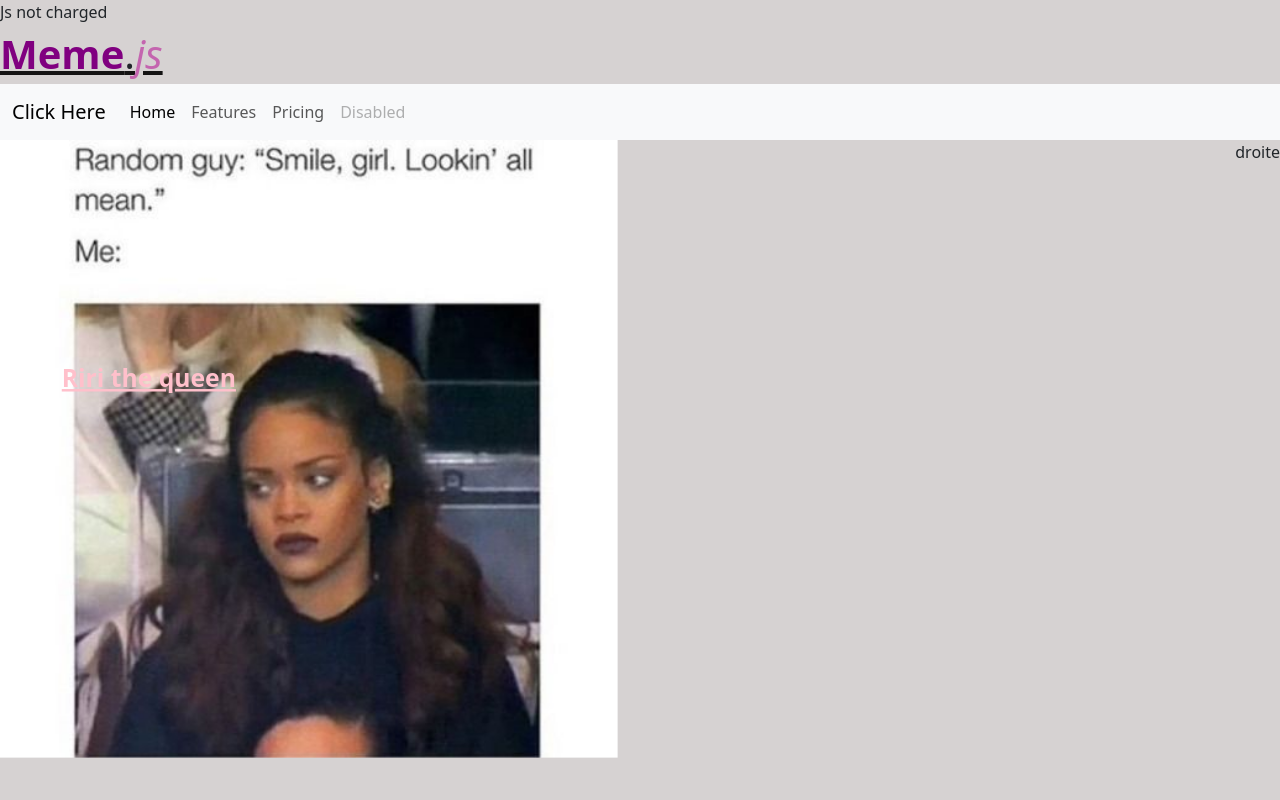
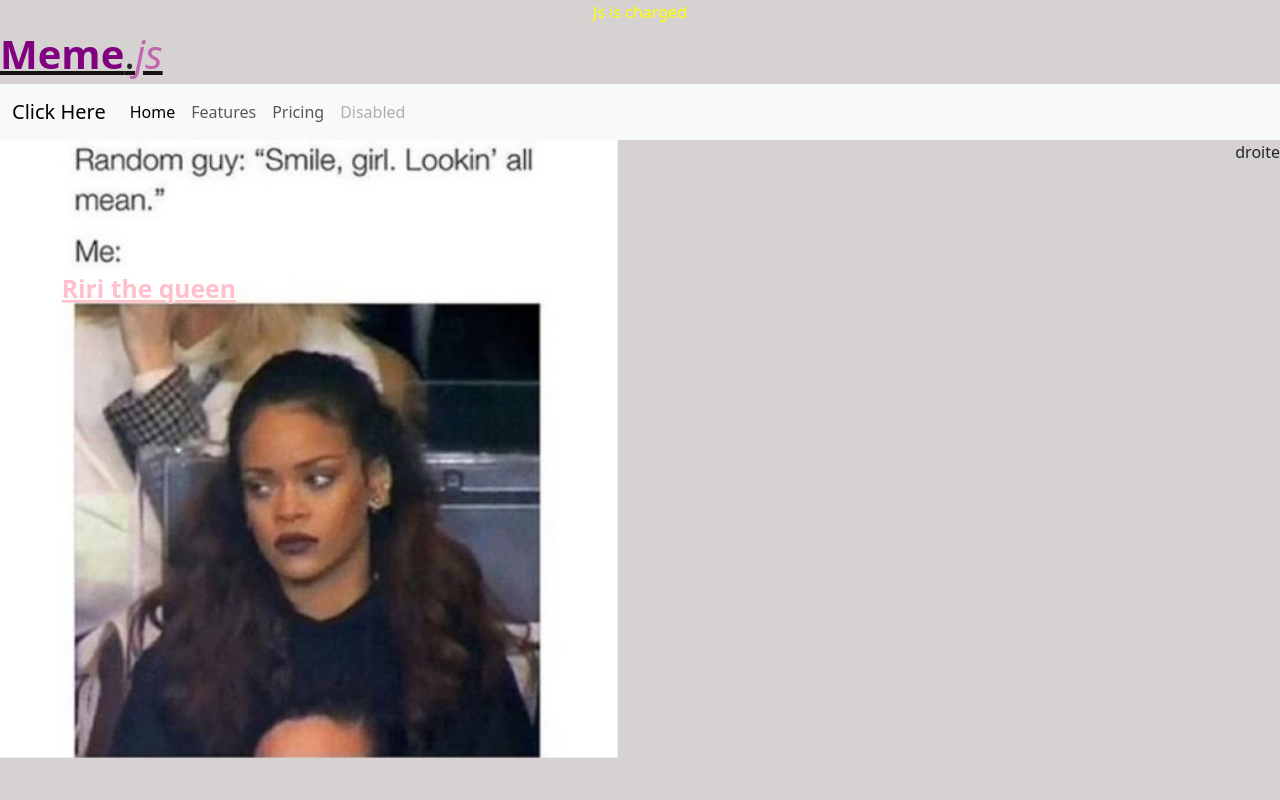
Before and after one commit to emmanuellerayssa/js_training, a website: page index.html in a window 1280 px wide. Shown: the top 800 px of the page. Drawn offline with nearby package versions, Linux system fonts and the light colour scheme.

Commit message:
content change

```diff
--- a/index.html
+++ b/index.html
@@ -60,7 +60,7 @@
             <image xlink:href="img/riri.jpg" x="0" y="0" />
             <text
               x="50"
-              y="200"
+              y="128"
               font-size="20"
               style="font-weight: 900; text-decoration: underline"
               ;
--- a/index.js
+++ b/index.js
@@ -0,0 +1,4 @@
+var jsNode = document.querySelector("#is-js-loaded");
+jsNode.innerText = "Js is charged"
+jsNode.style.color='yellow'
+jsNode.style.textAlign='center'
```
Also changed, not shown: img/Capture.PNG (added), img/Capture1.PNG (added).
